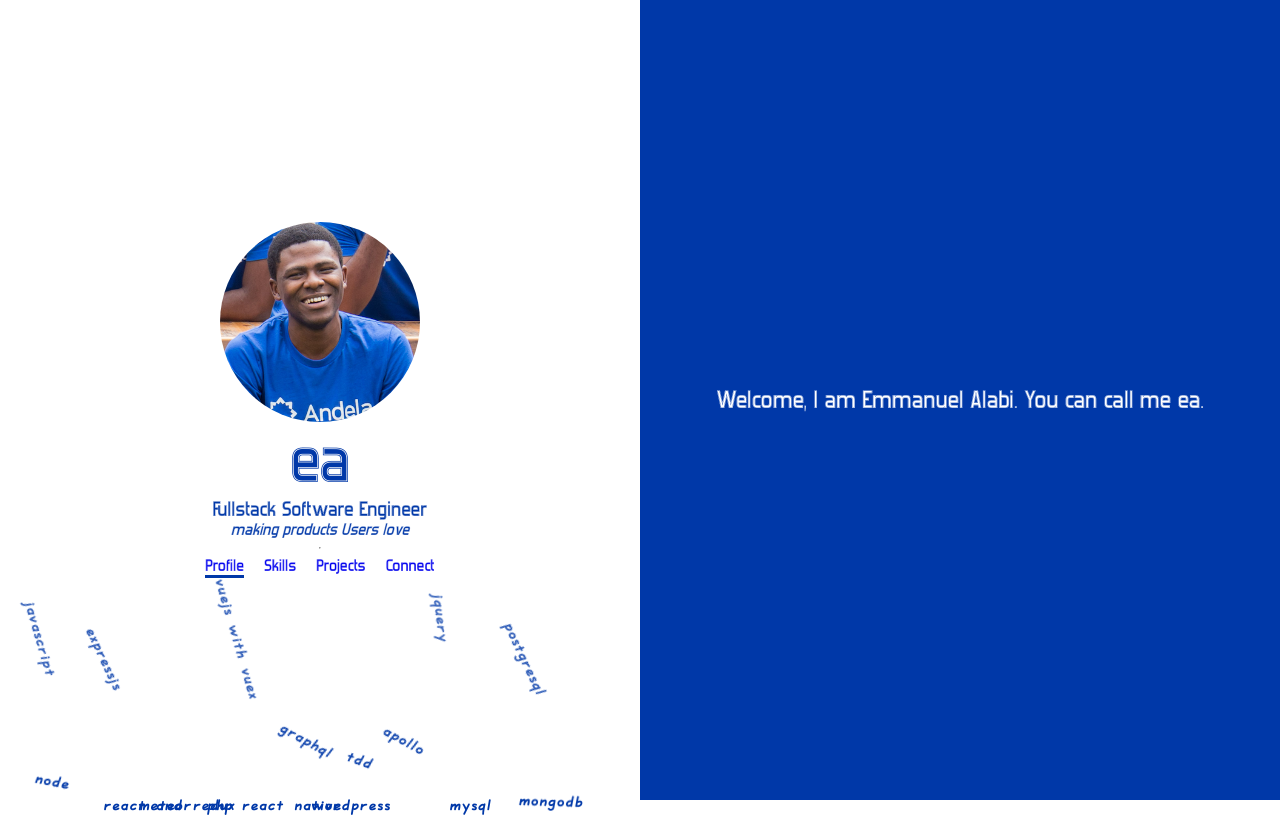
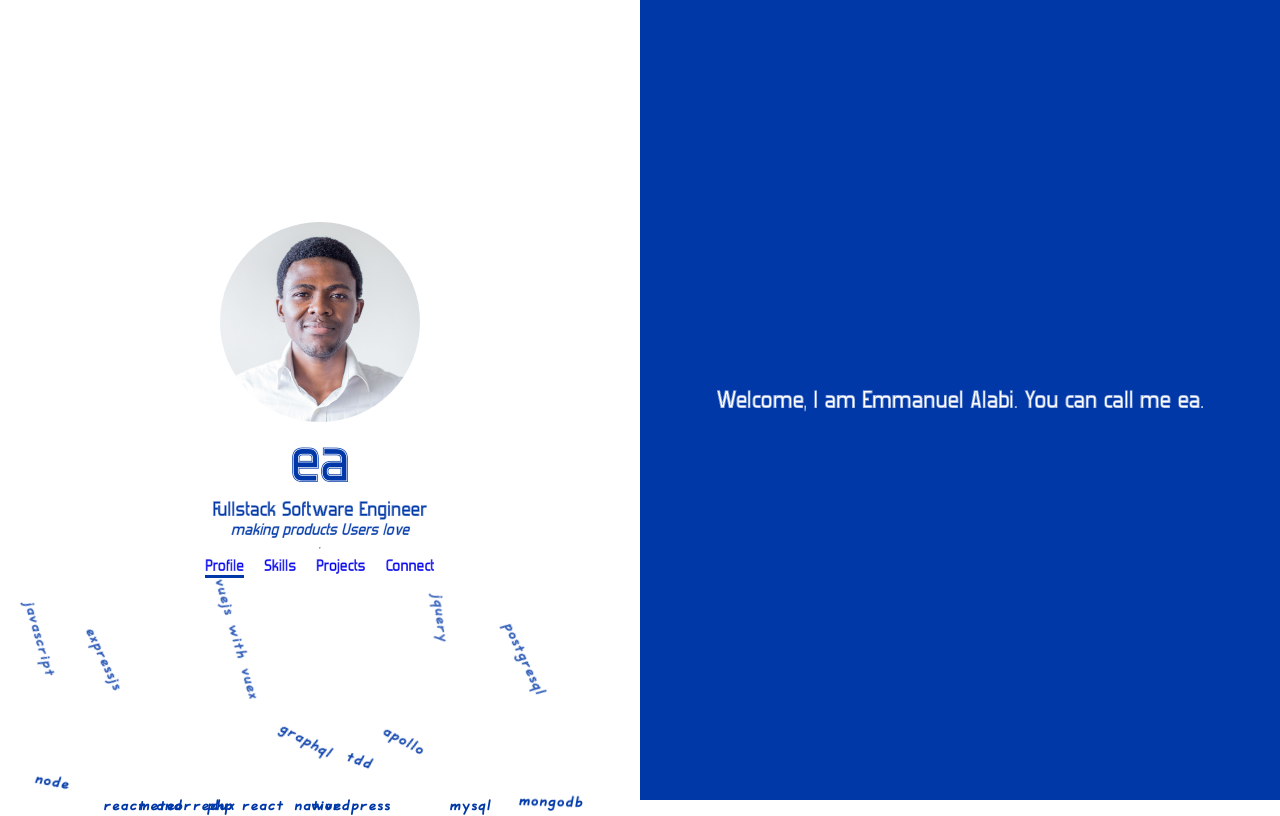
Before and after one commit to EmaEvidence/profile, a React (Create React App) app: page / in a window 1280 px wide. Built offline with nearby package versions, Linux system fonts and the light colour scheme.

Commit message:
change image

```diff
--- a/src/components/Index.jsx
+++ b/src/components/Index.jsx
@@ -1,6 +1,7 @@
 import React, { Component } from 'react';
 import { Switch, Route, withRouter } from 'react-router-dom';
 import ema from '../assets/ema.png';
+import ema2 from '../assets/ema.jpg';
 import grid from '../assets/grid.png';
 import carousel from '../assets/crousel.png'
 import Profile from './Profile';
@@ -72,7 +73,7 @@ class Index extends Component {
             (window.innerWidth > 768) && this.renderFloaters()
           }
           <div className="image">
-            <img src={ema} alt="" />
+            <img src={ema2} alt="" />
             <div className="name">
               <span className="handle">ea</span>
               <span className="title">Fullstack Software Engineer</span>
```
Also changed, not shown: src/assets/ema.jpg (added), 1 other file (tests, documents, lock files or other folders).
